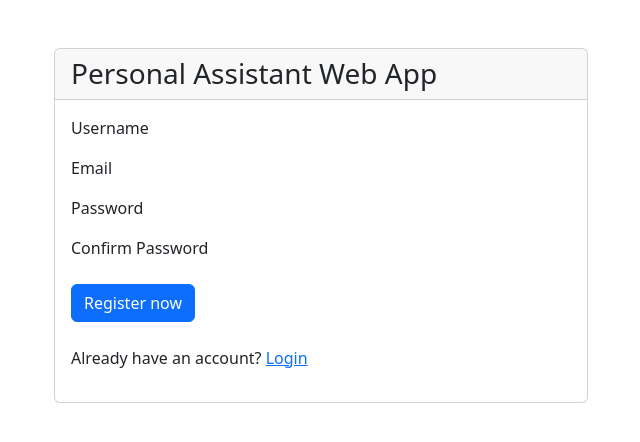
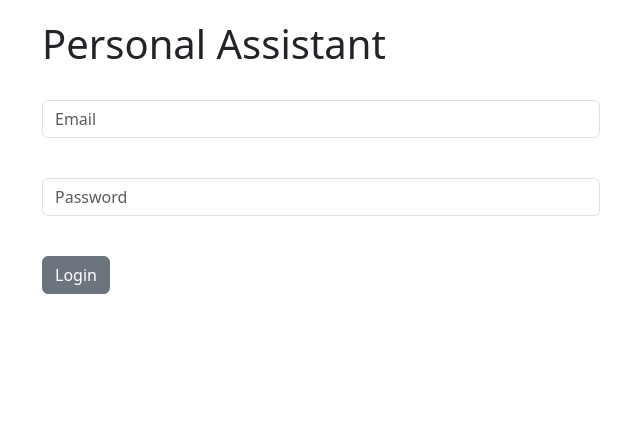
Before and after one commit to XinyingPeh/personal-voice-assistant, a Django app: page / in a window 1280 px wide. Shown: the top 442 px of the page, without its empty margins (269-909 px from the left). Run offline with Django 4.2, Linux system fonts and the light colour scheme.

Commit message:
insert simple template for user login on homepage

```diff
--- a/djangoproject/voiceassistant_backend/templates/home.html
+++ b/djangoproject/voiceassistant_backend/templates/home.html
@@ -2,46 +2,23 @@
 
 {% block content %}
 
-<div class="container mt-5">
-    <div class="row justify-content-center">
-        <div class="col-md-6">
-            <div class="card">
-                <div class="card-header">
-                    <h3 class="mb-0">Personal Assistant Web App</h3>
-                </div>
-                <div class="card-body">
-                    <form method="POST" action="">
-                        {% csrf_token %}
+<div class="col-md-6 offset-md-3">
+    <h1>Personal Assistant</h1>
+    <br/>
 
-                        <div class="form-group mb-3">
-                            <label for="{{ form.username.id_for_label }}">Username</label>
-                            {{ form.username }}
-                        </div>
+    <form method="POST" action="{% url 'home' %}">
+        {% csrf_token %}
 
-                        <div class="form-group mb-3">
-                            <label for="{{ form.email.id_for_label }}">Email</label>
-                            {{ form.email }}
-                        </div>
+      <div class="mb-3">
+        <input type="text" class="form-control" name="email", placeholder="Email" required>
 
-                        <div class="form-group mb-3">
-                            <label for="{{ form.password1.id_for_label }}">Password</label>
-                            {{ form.password1 }}
-                        </div>
+      </div><br/>
+      <div class="mb-3">
+        <input type="password" class="form-control" name="password", placeholder="Password" required>
+      </div>
+      <br/>
+      <button type="submit" class="btn btn-secondary">Login</button>
 
-                        <div class="form-group mb-4">
-                            <label for="{{ form.password2.id_for_label }}">Confirm Password</label>
-                            {{ form.password2 }}
-                        </div>
-
-                        <button type="submit" class="btn btn-primary btn-block">Register now</button>
-                    </form>
-                    <div class="form-group mt-4">
-                    <p>Already have an account? <a href="{% url 'login' %}">Login</a></p>
-                    </div>
-                </div>
-            </div>
-        </div>
-    </div>
-</div>
+    </form>
 
 {% endblock %}
```
